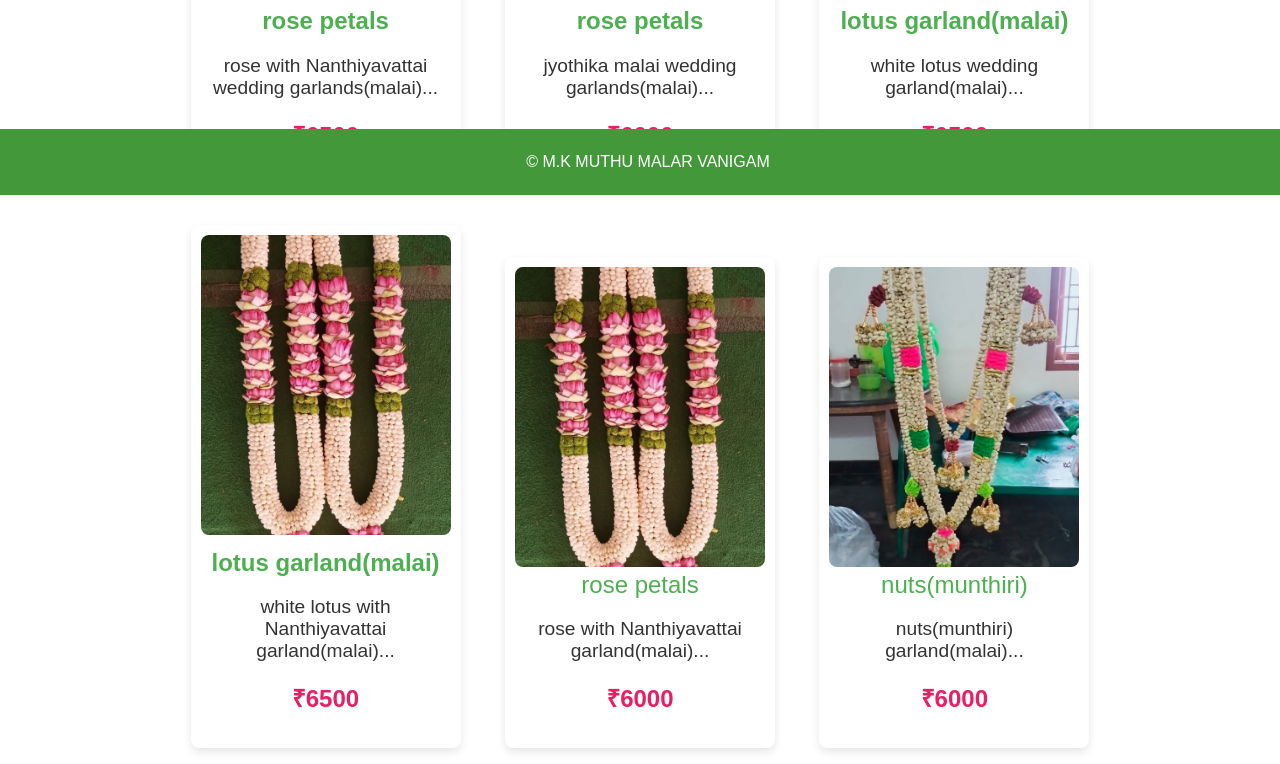
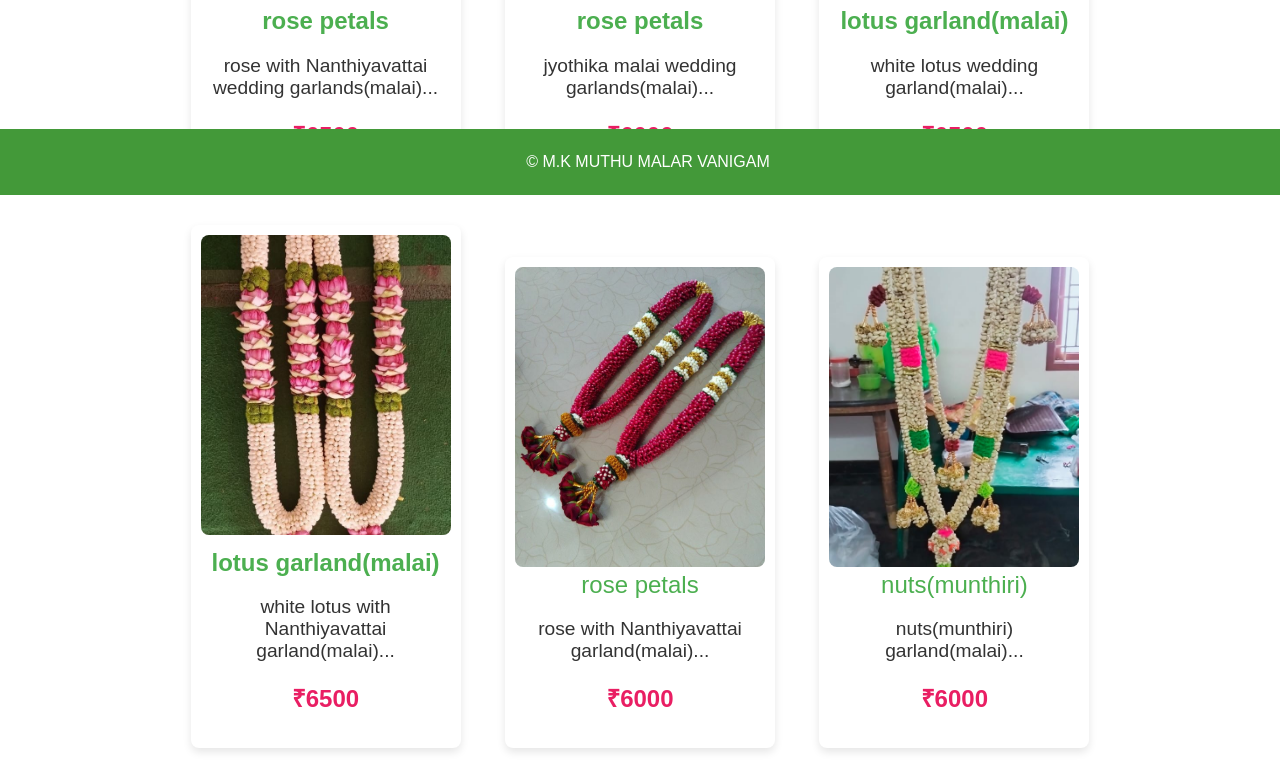
Before and after one commit to sivaraman192/Muthu, a plain HTML site: page index.html in a window 1280 px wide. Shown: the part 605-1369 px from the top of the page. Drawn offline with Linux system fonts and the light colour scheme.

Commit message:
Update index.html

```diff
--- a/index.html
+++ b/index.html
@@ -433,7 +433,7 @@
     </div>
     <div class="flower">
 
-        <img src="white rose and nanthiyavattai.jpg" alt="Flower Arrangement">
+        <img src="rose and nanthiyavattai.jpg" alt="Flower Arrangement">
         <h7>rose petals</h7>
         <p>rose with Nanthiyavattai garland(malai)...</p>
         <p class="price">₹6000</p>
```
